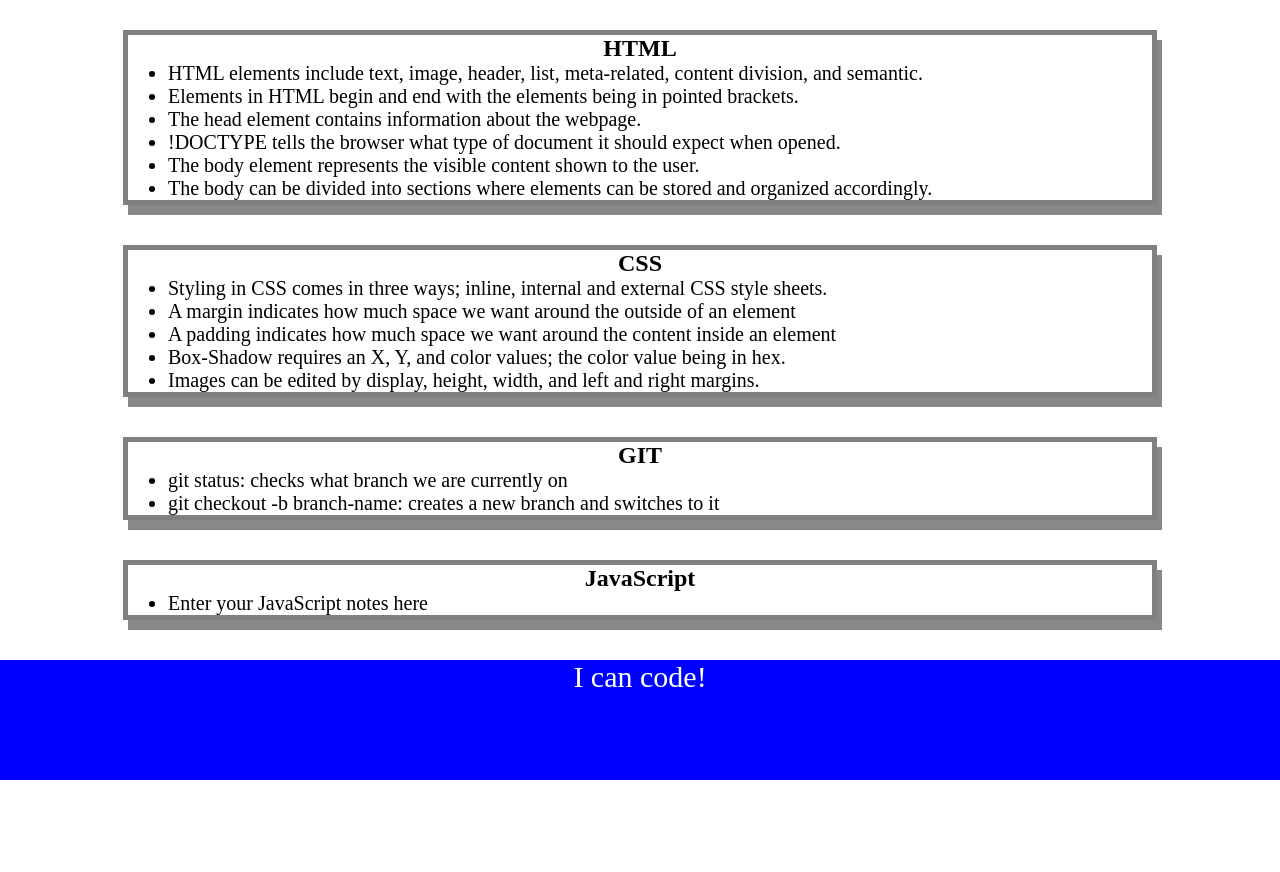
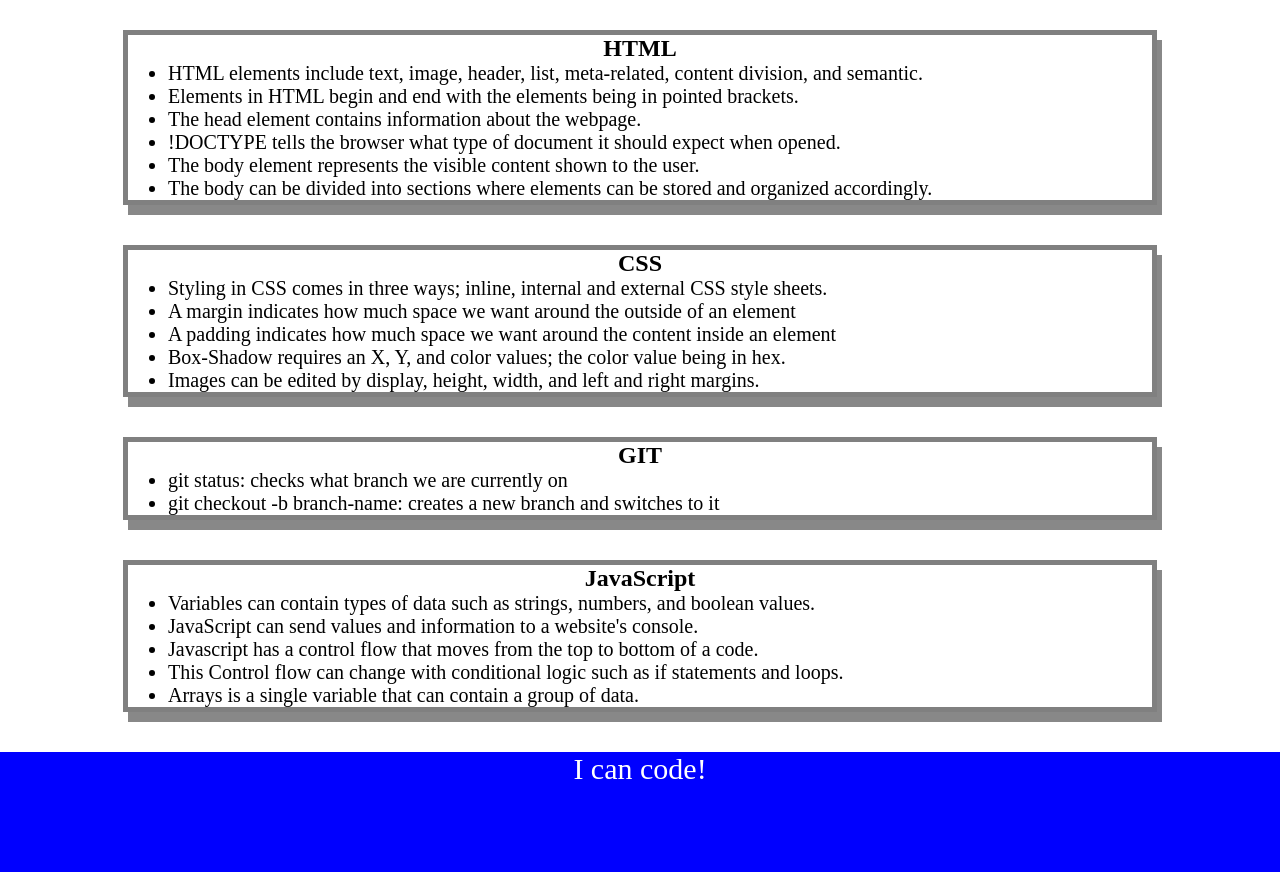
Before and after one commit to FrancisLao9/prework-study-guide, a plain HTML site: page prework-study-guide/index.html in a window 1280 px wide. Shown: the part 130-1002 px from the top of the page. Before the commit the page ends 910 px from the top, so only its background shows below. Drawn offline with Linux system fonts and the light colour scheme.

Commit message:
added JavaScript File and text to index.html

```diff
--- /dev/null
+++ b/prework-study-guide/assets/script.js
@@ -0,0 +1,19 @@
+var topics = ['HTML', 'CSS', 'Git', 'JavaScript'];
+
+for(var x = 0; x < topics.length; x++) {
+    console.log(topics[x]);
+}
+
+/*
+if (topic === 'HTML') {
+  console.log("Let's study HTML!");
+} else if (topic === 'CSS') {
+  console.log("Let's study CSS!");
+} else if (topic === 'Git') {
+  console.log("Let's study Git!");
+} else if (topic === 'JavaScript') {
+  console.log("Let's study JavaScript!");
+} else {
+  console.log('Please try again!');
+}
+*/
--- a/prework-study-guide/index.html
+++ b/prework-study-guide/index.html
@@ -14,6 +14,7 @@
          src="./assets/bowtie-cat.png"
          alt="Profile image of cat wearing a bow tie."
       />
+      <h2>✨ Open the Console to See What's Happening ✨</h2>
     </header>
     <main>
       <section class="card" id="html-section">
@@ -50,7 +51,12 @@
       <section class="card" id="javascript-section">
         <h2>JavaScript</h2>
         <ul>
-          <li>Enter your JavaScript notes here</li>
+          <li>Variables can contain types of data such as strings, numbers, and boolean values.</li>
+          <li>JavaScript can send values and information to a website's console.</li>
+          <li>Javascript has a control flow that moves from the top to bottom of a code.</li>
+          <li>This Control flow can change with conditional logic such as if statements and loops.</li>
+          <li>Arrays is a single variable that can contain a group of data.</li>
+
         </ul>
       </section>
 
@@ -59,5 +65,6 @@
     <footer>
       <p>I can code!</p>
     </footer>
+    <script src="./assets/script.js"></script>
   </body>
 </html>
```
